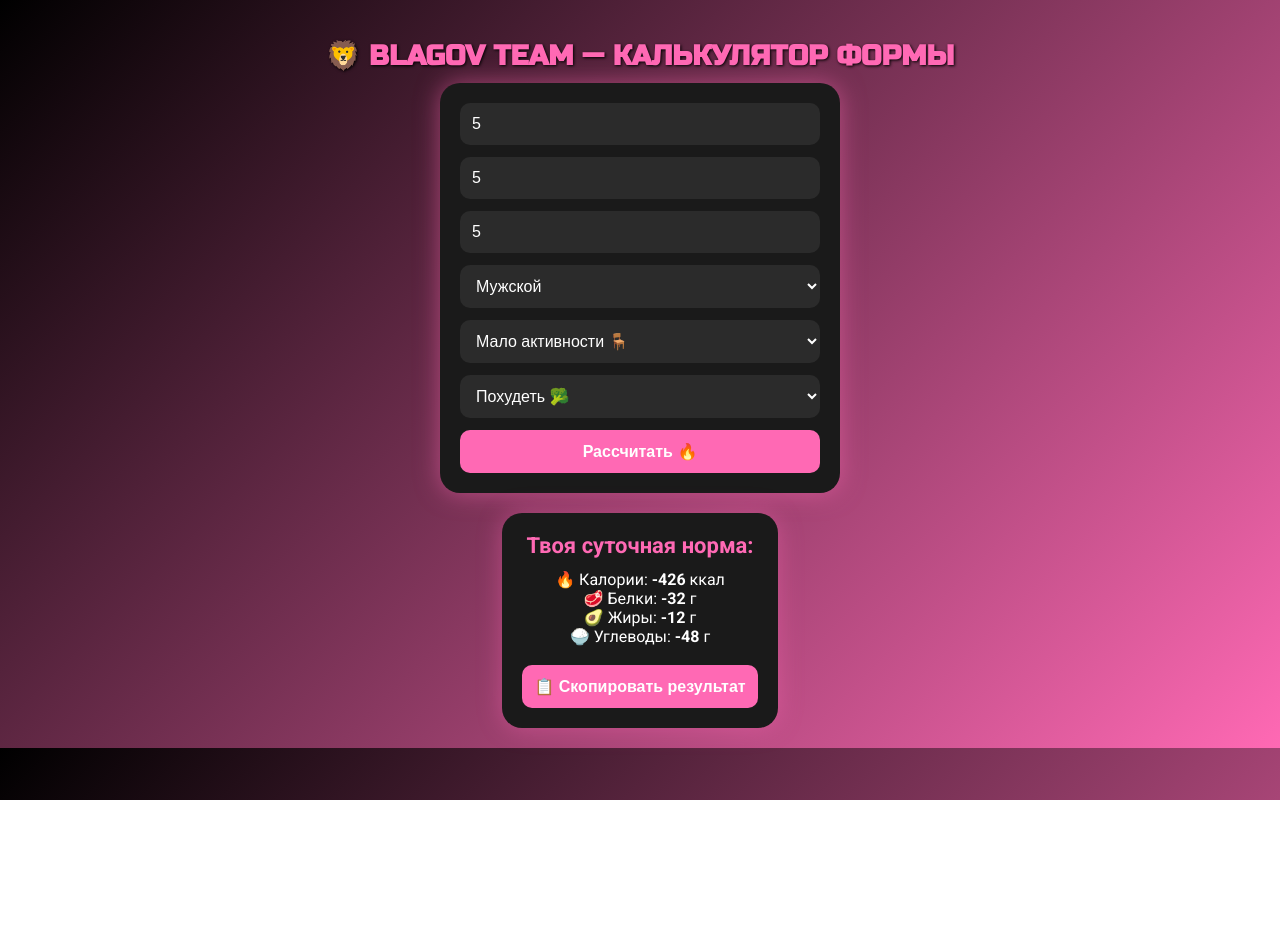
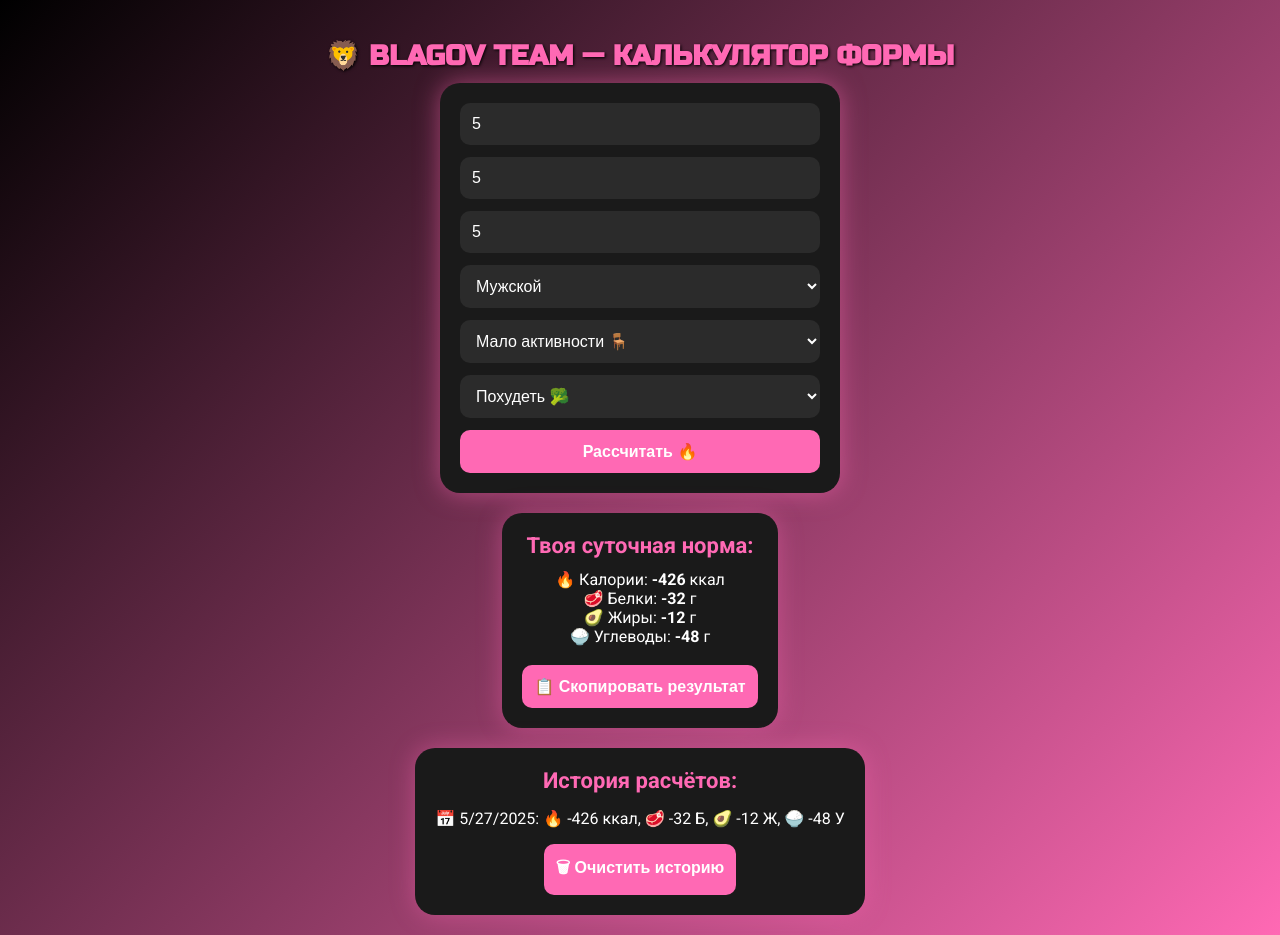
Before and after one commit to Blagov13/calorie-webapp, a plain HTML site: page index.html in a window 1280 px wide. Both pictures are taken after typing "5", "5", "5" into the empty fields and a click on the button "Рассчитать 🔥". Before the commit the page ends 800 px from the top, so only its background shows below. Drawn offline with Linux system fonts and the light colour scheme.

Commit message:
Update index.html

```diff
--- a/index.html
+++ b/index.html
@@ -113,6 +113,12 @@
 
   <div class="result" id="result" style="display:none"></div>
 
+  <div id="historyBlock" class="result" style="display:none; margin-top: 20px;">
+    <strong>История расчётов:</strong>
+    <ul id="historyList" style="list-style: none; padding-left: 0;"></ul>
+    <button onclick="clearHistory()">🗑 Очистить историю</button>
+  </div>
+
   <script>
     const form = document.getElementById('calorieForm');
     const resultBlock = document.getElementById('result');
@@ -122,6 +128,7 @@
         const val = localStorage.getItem(id);
         if (val) document.getElementById(id).value = val;
       });
+      updateHistory();
     }
 
     form.addEventListener('submit', e => {
@@ -169,7 +176,44 @@
         <button onclick="navigator.clipboard.writeText('Ккал: ${Math.round(calories)}, Б: ${proteins}, Ж: ${fats}, У: ${carbs}')">📋 Скопировать результат</button>
       `;
       resultBlock.style.display = 'block';
+
+      // Сохраняем в историю
+      const history = JSON.parse(localStorage.getItem('calcHistory')) || [];
+      history.push({
+        date: new Date().toLocaleDateString(),
+        calories: Math.round(calories),
+        proteins,
+        fats,
+        carbs
+      });
+      localStorage.setItem('calcHistory', JSON.stringify(history));
+      updateHistory();
     });
+
+    function updateHistory() {
+      const history = JSON.parse(localStorage.getItem('calcHistory')) || [];
+      const historyList = document.getElementById('historyList');
+      historyList.innerHTML = '';
+
+      history.slice().reverse().forEach(entry => {
+        const item = document.createElement('li');
+        item.innerHTML = `
+          📅 ${entry.date}:
+          🔥 ${entry.calories} ккал,
+          🥩 ${entry.proteins} Б,
+          🥑 ${entry.fats} Ж,
+          🍚 ${entry.carbs} У
+        `;
+        historyList.appendChild(item);
+      });
+
+      document.getElementById('historyBlock').style.display = history.length > 0 ? 'block' : 'none';
+    }
+
+    function clearHistory() {
+      localStorage.removeItem('calcHistory');
+      updateHistory();
+    }
   </script>
 </body>
 </html>
```
